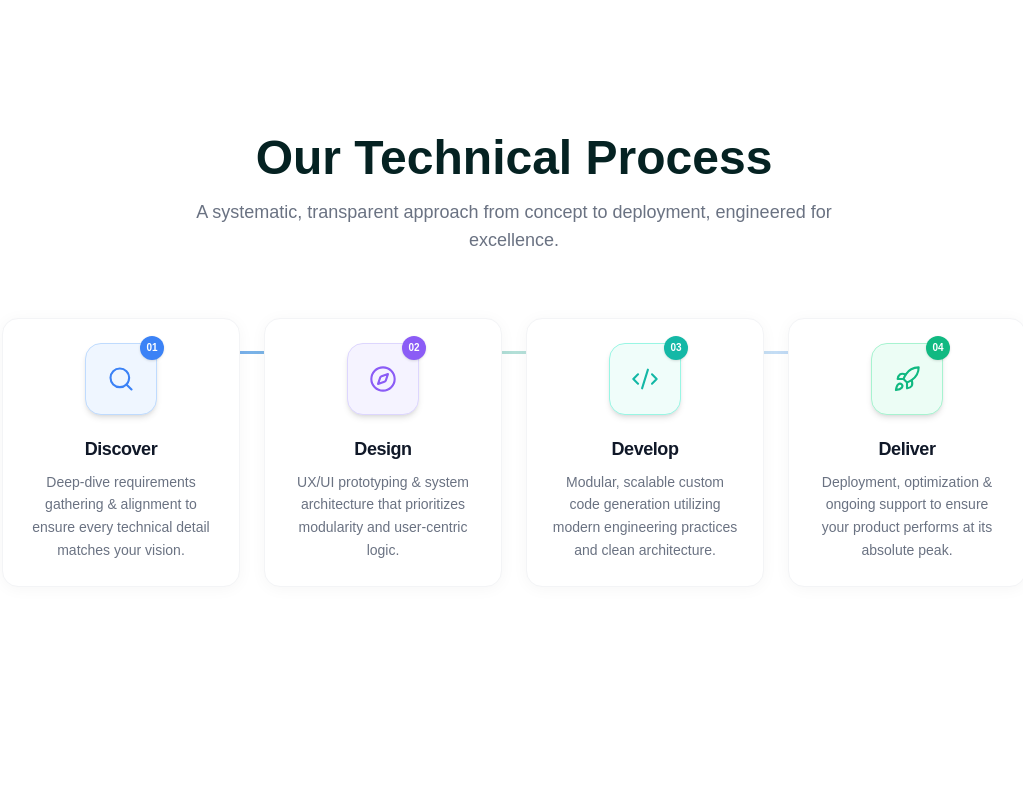
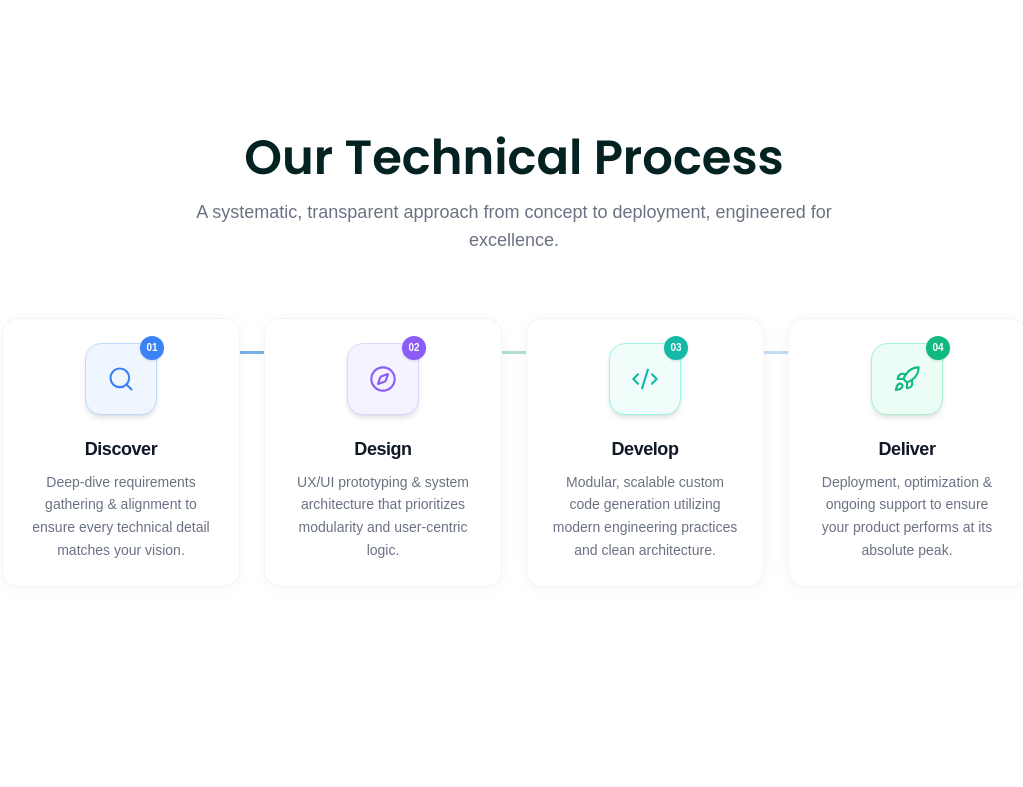
Before and after one commit to AamirAbdullahKhan1/xentek-main, a React (Vite) app: page / in a window 1280 px wide. Shown: the part 1700-2487 px from the top of the page, without its empty margins (126-1149 px from the left). Built offline with nearby package versions, Linux system fonts and the light colour scheme.

Commit message:
image changes

```diff
--- a/src/components/home/Process.tsx
+++ b/src/components/home/Process.tsx
@@ -334,7 +334,7 @@ export const Process = () => {
             viewport={{ once: true }}
             transition={{ duration: 0.7, ease: [0.25, 0.46, 0.45, 0.94] }}
           >
-            <h2 className="text-3xl md:text-5xl font-bold text-xentek-dark mb-4">
+            <h2 className="text-3xl md:text-5xl font-poppins font-semibold text-xentek-dark mb-4">
               Our Technical Process
             </h2>
             <p className="text-gray-500 max-w-2xl mx-auto text-lg">
--- a/src/components/home/Work.tsx
+++ b/src/components/home/Work.tsx
@@ -6,21 +6,21 @@ const projects = [
     description: 'A real-time Authentication system for high-risk transactions and activities.',
     tags: ['SERVICE', 'DASHBOARD'],
     color: 'bg-teal-700',
-    image: 'https://images.unsplash.com/photo-1551288049-bebda4e38f71?auto=format&fit=crop&q=80&w=1000' // Placeholder URL
+    image: 'https://images.unsplash.com/photo-1551288049-bebda4e38f71?auto=format&fit=crop&q=80&w=1000'
   },
   {
     title: 'Game Developer Portfolio',
     description: 'Portfolio Website for a Game Developer.',
     tags: ['SERVICE', 'WEBSITE'],
     color: 'bg-slate-700',
-    image: 'https://images.unsplash.com/photo-1550745165-9bc0b252726f?auto=format&fit=crop&q=80&w=1000' // Placeholder URL
+    image: 'https://images.unsplash.com/photo-1550745165-9bc0b252726f?auto=format&fit=crop&q=80&w=1000'
   },
   {
     title: 'SHE AI',
     description: 'AI-Powered Automated Solution for Workplace Safety and Healthcare.',
     tags: ['SERVICE', 'AI & MOBILE APP'],
     color: 'bg-gray-200',
-    image: 'https://images.unsplash.com/photo-1586528116311-ad8dd3c8310d?auto=format&fit=crop&q=80&w=1000' // Placeholder URL
+    image: 'https://live.staticflickr.com/65535/55353243107_db3e25d06d_c.jpg'
   }
 ];
 
```
